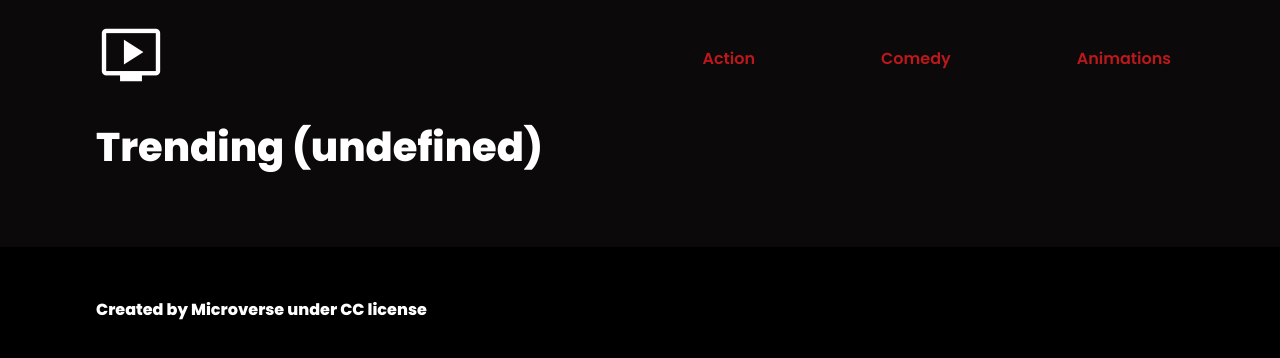
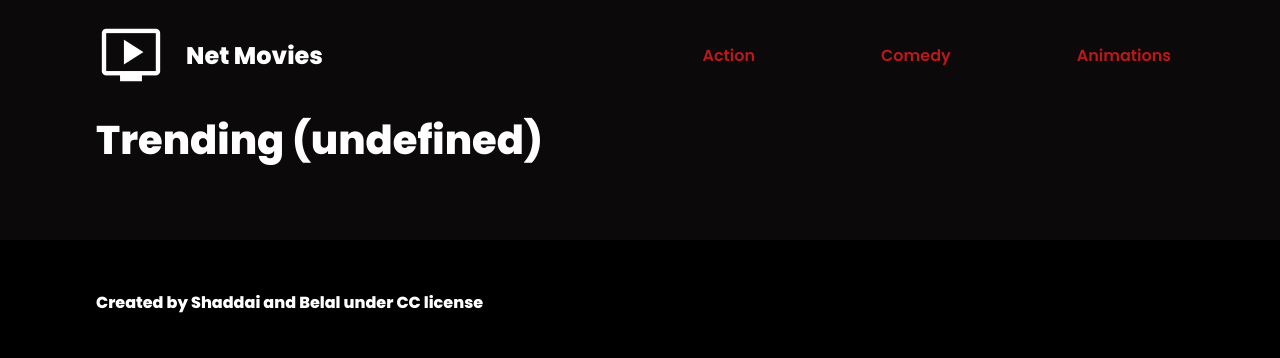
Before and after one commit to belalgamal46/Capstone-Project-2, a website built with webpack: page src/index.html in a window 1280 px wide. Built offline with nearby package versions, Linux system fonts and the light colour scheme; no server answers.

Commit message:
Update footer text and add title

```diff
--- a/src/index.html
+++ b/src/index.html
@@ -4,7 +4,7 @@
     <meta charset="UTF-8" />
     <meta http-equiv="X-UA-Compatible" content="IE=edge" />
     <meta name="viewport" content="width=device-width, initial-scale=1.0" />
-    <title>Document</title>
+    <title>Net Movies</title>
     <link
       rel="stylesheet"
       href="https://fonts.googleapis.com/css2?family=Material+Symbols+Outlined:opsz,wght,FILL,GRAD@48,400,1,0"
@@ -13,8 +13,9 @@
   <body>
     <header>
       <nav class="container">
-        <div>
+        <div class="title-container">
           <span class="material-symbols-outlined logo">Live_tv</span>
+          <h1>Net Movies</h1>
         </div>
         <div class="navigation">
           <ul>
@@ -27,14 +28,14 @@
     </header>
     <main>
       <section class="hero-container container">
-        <h1 class="title"></h1>
+        <h2 class="title"></h2>
         <ul class="movies-list"></ul>
       </section>
 
       <div class="popup-wrapper hide"></div>
     </main>
     <footer>
-      <p class="container">Created by Microverse under CC license</p>
+      <p class="container">Created by Shaddai and Belal under CC license</p>
     </footer>
   </body>
 </html>
--- a/src/styles.css
+++ b/src/styles.css
@@ -32,25 +32,18 @@ nav {
   align-items: center;
 }
 
+.title-container {
+  display: flex;
+  align-items: center;
+  justify-content: space-between;
+  column-gap: 20px;
+}
+
 .logo {
   font-size: 70px;
   cursor: pointer;
   color: white;
-
-  /* animation: logo 1.25s infinite; */
 }
-
-/* @keyframes logo {
-  0% {
-    rotate: 0deg;
-  }
-  50% {
-    rotate: 20deg;
-  }
-  100% {
-    rotate: -20deg;
-  }
-} */
 
 nav ul {
   display: flex;
```
Also changed, not shown: dist/index.html, dist/main.js.
